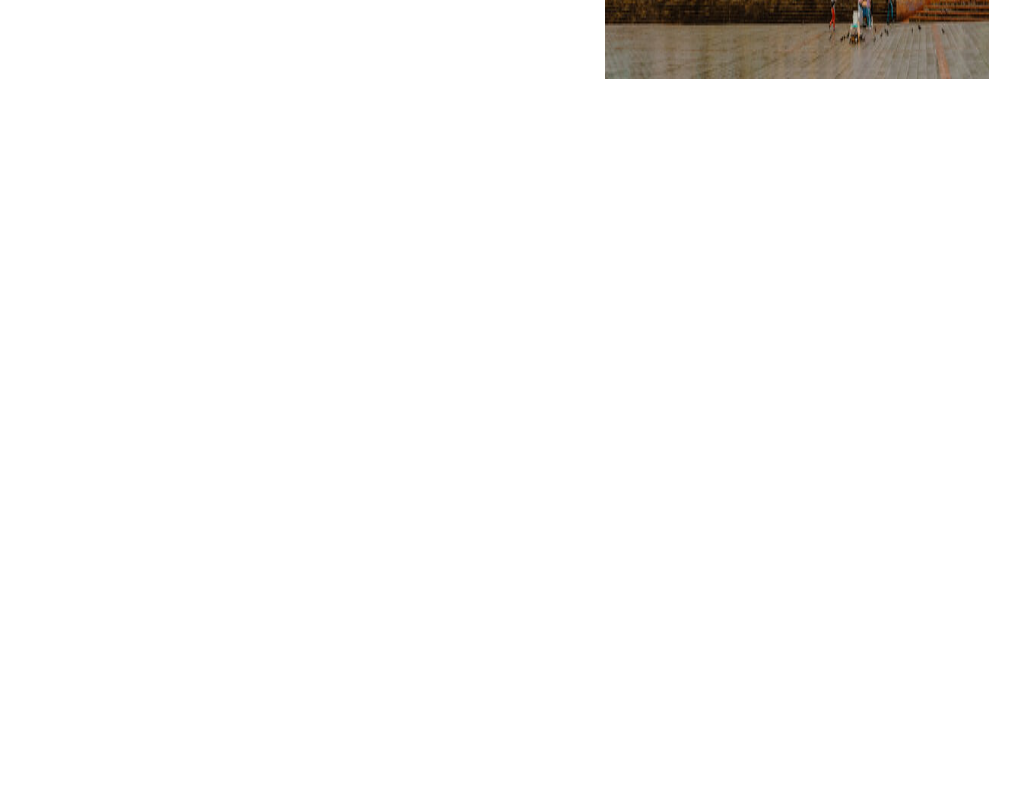
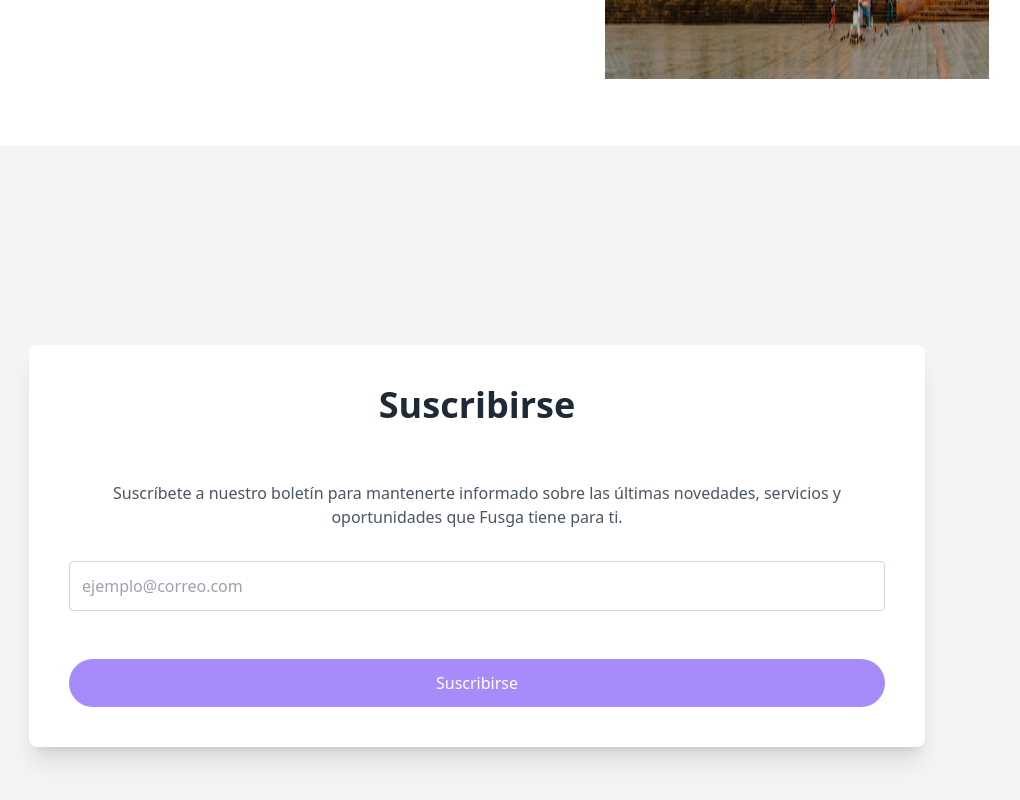
Before and after one commit to dagarciagil/Fusga, a React (Vite) app: page / in a window 1280 px wide. Shown: the part 750-1550 px from the top of the page, without its empty margins (163-1183 px from the left). Before the commit the page ends 896 px from the top, so only its background shows below. Built offline with nearby package versions, Linux system fonts and the light colour scheme.

Commit message:
Agregada sección de suscripción con diseño centrado

```diff
--- a/src/pages/Home.tsx
+++ b/src/pages/Home.tsx
@@ -1,4 +1,5 @@
 import iglesia from "../assets/img/iglesia.jpg";
+import { Suscribe } from "./Suscribe";
 
 export const Home = () => {
   return (
@@ -8,7 +9,7 @@ export const Home = () => {
           <article className="flex flex-col justify-center items-start h-96 w-96">
             <header className="mb-6">
               <h1 className="text-4xl">
-                Innovación tecnológica con Fusga Systems & Technology
+                Innovación tecnológica con Fusga Systems & Technology
               </h1>
             </header>
             <div>
@@ -32,6 +33,8 @@ export const Home = () => {
           </aside>
         </section>
       </main>
+
+      <Suscribe />
     </>
   );
 };
--- /dev/null
+++ b/src/pages/Suscribe.tsx
@@ -0,0 +1,38 @@
+export const Suscribe = () => {
+  return (
+    <>
+      <main className="flex justify-center items-center h-screen w-screen bg-gray-100">
+        {/* Contenedor*/}
+        <section className="bg-white p-10 rounded-lg shadow-xl w-full max-w-4xl">
+          <article className="flex flex-col justify-between items-center space-y-8">
+            <header className="mb-6 w-full">
+              <h1 className="text-4xl font-bold text-center text-gray-800">
+                Suscribirse
+              </h1>
+            </header>
+            <div className="mb-8 w-full">
+              <p className="text-center text-gray-600">
+                Suscríbete a nuestro boletín para mantenerte informado sobre las
+                últimas novedades, servicios y oportunidades que Fusga tiene para ti.
+              </p>
+            </div>
+            <form className="flex flex-col w-full gap-6">
+              <input
+                type="email"
+                id="email"
+                placeholder="ejemplo@correo.com"
+                className="border border-gray-300 p-3 rounded w-full focus:outline-none focus:ring-2 focus:ring-violet-400"
+              />
+              <button
+                type="submit"
+                className="hover:bg-violet-600 bg-violet-400 text-white rounded-full h-12 w-full mt-6"
+              >
+                Suscribirse
+              </button>
+            </form>
+          </article>
+        </section>
+      </main>
+    </>
+  );
+};
```
Also changed, not shown: src/App.tsx (line endings or trailing spaces).
